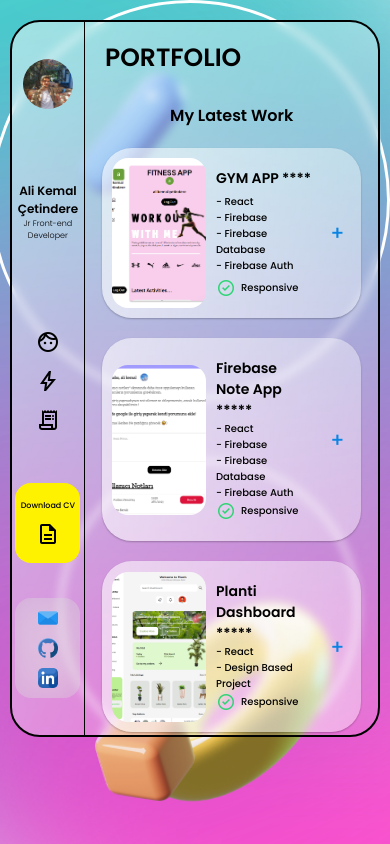
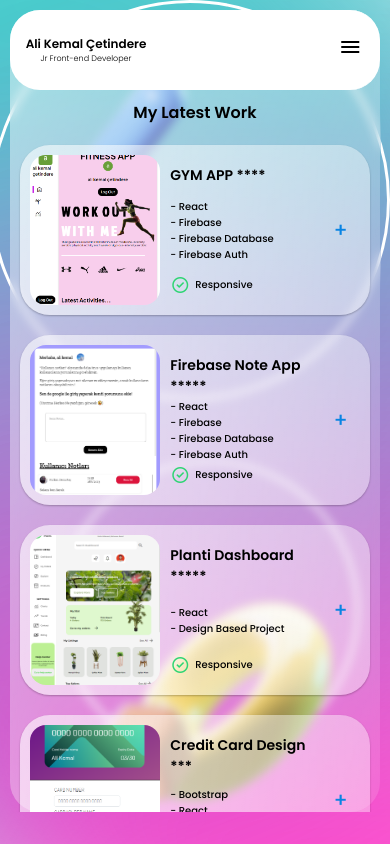
Before and after one commit to alkm-cet/Portfolio, a React (Create React App) app: page /Portfolio in a window 390 px wide. Built offline with nearby package versions, Linux system fonts and the light colour scheme.

Commit message:
toggle navbar

```diff
--- a/src/App.css
+++ b/src/App.css
@@ -44,8 +44,15 @@
 @media (max-width:768px) {
   .App {
     width: 95%;
-    height: 85%;
-    margin-top: 20px;
-    border: 2px solid black;
+    height: 95%;
+    margin-top: 10px;
+    border: 1px solid black;
   }
 }
+
+@media (max-width:530px) {
+  .App {
+    flex-direction: column;
+    border: none;
+  }
+}
--- a/src/components/LeftNavBar/LeftNavBar.css
+++ b/src/components/LeftNavBar/LeftNavBar.css
@@ -3,7 +3,6 @@
     height: 100%;
     /* border: 1px solid black; */
     border-right: 2px solid white;
-    ;
     border-radius: 30px 0 0 30px;
 
     display: flex;
@@ -12,14 +11,77 @@
     align-items: center;
     padding: 20px 0px;
     /* gap: 30px; */
+
 }
 
 @media (max-width:530px) {
     .LeftNavBar {
-        padding: 20px 0px;
-        border-right: 1px solid black;
+        height: 10%;
+        width: 100%;
+        position: absolute;
+        overflow: hidden;
+        background-color: white;
+        border-radius: 30px;
     }
 }
+
+
+@media (max-width:530px) {
+    .LeftNavBar.show {
+        gap: 20px;
+        width: 100%;
+        background-color: white;
+        position: absolute;
+        border-radius: 30px 30px 10px 10px;
+        /* border: 1px solid black; */
+
+        height: auto;
+        max-height: 9999px;
+    }
+}
+
+.toggleclosed {
+    /* border: 1px solid black; */
+    width: 100%;
+    height: 60%;
+
+    display: flex;
+    flex-direction: column;
+    justify-content: center;
+    align-items: center;
+
+    gap: 30px;
+}
+
+
+@media (max-width:530px) {
+    .toggleclosed {
+        gap: 20px;
+        width: 100%;
+        background-color: white;
+        position: absolute;
+        border-radius: 30px 30px 10px 10px;
+        /* border: 10px solid black; */
+
+        height: auto;
+        max-height: 9999px;
+        display: none;
+    }
+}
+
+.toggleshow {
+    display: flex;
+    flex-direction: column;
+    justify-content: center;
+    align-items: center;
+    gap: 20px;
+    width: 100%;
+    /* border: 1px solid black; */
+    height: auto;
+    max-height: 9999px;
+}
+
+
 
 
 .ProfilePhoto {
@@ -41,8 +103,7 @@
 
 @media (max-width:530px) {
     .ProfilePhoto {
-        width: 50px;
-        height: 50px;
+        display: none;
     }
 }
 
@@ -56,9 +117,37 @@
     justify-content: center;
     align-items: center;
 
-
     /* color: rgba(61, 90, 161, 1); */
     color: black;
+}
+
+@media (max-width:530px) {
+    .info {
+        flex-direction: row;
+        justify-content: space-around;
+    }
+}
+
+@media (min-width:530px) {
+    .inforight {
+        display: none;
+    }
+}
+
+
+.infoleft {
+    /* border: 1px solid black; */
+    display: flex;
+    flex-direction: column;
+
+    text-align: center;
+}
+
+.inforight {
+    /* border: 1px solid black; */
+    font-size: 16px;
+    width: 50%;
+    text-align: end;
 }
 
 
@@ -108,13 +197,20 @@
 .buttonsMain {
     /* border: 1px solid black; */
     width: 100%;
-    height: 20%;
+    height: auto;
 
     display: flex;
     flex-direction: column;
     justify-content: center;
     align-items: center;
     gap: 15px;
+}
+
+@media (max-width:530px) {
+    .buttonsMain {
+        flex-direction: row;
+        padding: 0px 5px;
+    }
 }
 
 
@@ -150,11 +246,11 @@
 }
 
 
-@media (max-width:530px) {
+/* @media (max-width:530px) {
     .navBtns p {
         display: none;
     }
-}
+} */
 
 .navBtns:hover {
     border-left: 3px solid black;
@@ -208,8 +304,9 @@
 
 @media (max-width:530px) {
     .cvBTN {
-        height: 80px;
-        font-size: 8px;
+        flex-direction: row;
+        height: 30px;
+        font-size: 12px;
     }
 }
 
@@ -225,15 +322,14 @@
     background: rgba(204, 204, 204, 0.3);
     border-radius: 1rem;
     /* border: 2.4px solid rgba(255, 255, 255, 0.1); */
-    border: none;
+    /* border: none; */
 
     backdrop-filter: blur(17.8416px);
 }
 
 @media (max-width:530px) {
     .linkcontainer {
-        flex-direction: column;
-        height: 100px;
+        height: 35px;
     }
 }
 
--- a/src/components/LeftNavBar/LeftNavBar.jsx
+++ b/src/components/LeftNavBar/LeftNavBar.jsx
@@ -1,4 +1,4 @@
-import React from 'react'
+import React, { useState } from 'react'
 import './LeftNavBar.css';
 import photo from '../../images/photo.jpg'
 import email from '../../images/email.png'
@@ -8,15 +8,36 @@ import { Link } from "react-router-dom";
 import CV from '../../../src/CV/CV.pdf'
 
 function LeftNavBar() {
+
+    const [open, setOpen] = useState(false);
+
+    const handleOpen = () => {
+        setOpen(current => !current)
+    }
+
     return (
-        <div className='LeftNavBar'>
+
+        <div className={open == true ? 'LeftNavBar show' : ' LeftNavBar'}>
             <div className='ProfilePhoto' style={{ backgroundImage: `url(${photo})` }}></div>
 
-            <div className="info">
+            <div className="info" >
+                <div className="infoleft">
                     <h2>Ali Kemal Çetindere</h2>
                     <small>Jr Front-end Developer</small>
                 </div>
 
+                <div className="inforight" onClick={handleOpen}>
+                    {open == true
+                        ? <span class="material-symbols-outlined">
+                            close
+                        </span>
+                        : <span class="material-symbols-outlined">
+                            menu
+                        </span>}
+                </div>
+            </div>
+
+            <div className={open == true ? 'toggleshow' : ' toggleclosed'}>
                 <div className="buttonsMain">
                     <Link to="/" style={{ textDecoration: 'none', width: '70%' }}>
                         <div className="navBtns">
@@ -72,6 +93,8 @@ function LeftNavBar() {
                     </a>
 
                 </div>
+            </div>
+
 
         </div>
     )
--- a/src/components/RightSide/RightSideMain.css
+++ b/src/components/RightSide/RightSideMain.css
@@ -3,3 +3,9 @@
     height: 100%;
     /* border: 1px solid black; */
 }
+
+@media (max-width:530px) {
+    .RightSideMain {
+        width: 100%;
+    }
+}
--- a/src/components/RightSide/RightSidePages/AboutMePage/AboutMe.css
+++ b/src/components/RightSide/RightSidePages/AboutMePage/AboutMe.css
@@ -6,6 +6,15 @@
     display: flex;
     flex-direction: column;
 }
+
+@media (max-width:530px) {
+    .AboutMe {
+        justify-content: center;
+        align-items: center;
+        padding: 20px 0px;
+    }
+}
+
 
 .AboutMe h1 {
     height: 10%;
@@ -26,6 +35,13 @@
     }
 }
 
+@media (max-width:530px) {
+    .AboutMe h1 {
+        display: none;
+    }
+}
+
+
 
 
 .aboutmecontainer {
@@ -41,6 +57,8 @@
 @media (max-width:530px) {
     .aboutmecontainer {
         flex-direction: column;
+        height: 100%;
+        /* background-color: #cf23cf; */
     }
 }
 
@@ -75,6 +93,11 @@
     .aboutmeparagraf {
         width: 100%;
         font-size: 12px;
+
+        display: flex;
+        flex-direction: column;
+        justify-content: center;
+        align-items: center;
     }
 }
 
@@ -128,7 +151,7 @@
 @media (max-width:530px) {
     .aboutmehuman {
         width: 100%;
-        height: 200px;
+        height: 140px;
         font-size: 17px;
     }
 }
--- a/src/components/RightSide/RightSidePages/PortfolioPage/Portfolio.css
+++ b/src/components/RightSide/RightSidePages/PortfolioPage/Portfolio.css
@@ -69,6 +69,12 @@
 @media (max-width:768px) {
     .cardmain {
         width: 95%;
+    }
+}
+
+@media (max-width:530px) {
+    .cardmain {
+        width: 100%;
     }
 }
 
--- a/src/components/RightSide/RightSidePages/PortfolioPage/Portfolio.jsx
+++ b/src/components/RightSide/RightSidePages/PortfolioPage/Portfolio.jsx
@@ -36,9 +36,9 @@ function Portfolio() {
                                         <h3 className='cardtitle'>{item.title}</h3>
                                         <div >
                                             {
-                                                item.subtitles.map(subs => {
+                                                item.subtitles.map((subs , index) => {
                                                     return (
-                                                        <p className='subtitles'>- {subs}</p>
+                                                        <p className='subtitles' key={index}>- {subs}</p>
                                                     )
                                                 })
                                             }
--- a/src/components/RightSide/RightSidePages/SkillsPage/Skills.css
+++ b/src/components/RightSide/RightSidePages/SkillsPage/Skills.css
@@ -1,10 +1,17 @@
 .Skills {
     width: 100%;
     height: 100%;
-    /* border: 1px solid black; */
+}
 
+@media (max-width:530px) {
+    .Skills {
+        padding: 20px 0px;
+        display: flex;
+        justify-content: center;
+        align-items: center;
+    }
+}
 
-}
 
 .Skills h1 {
     height: 10%;
@@ -25,17 +32,30 @@
     }
 }
 
+@media (max-width:530px) {
+    .Skills h1 {
+        display: none;
+    }
+}
+
 .skillsmidcontainer {
     width: 100%;
     height: 90%;
 
     display: flex;
     flex-direction: column;
-    justify-content: center;
+    justify-content: space-evenly;
     align-items: center;
 
     /* border: 1px solid black; */
 }
+
+/*
+@media (max-width:530px) {
+    .skillsmidcontainer {
+        justify-content: ;
+    }
+} */
 
 /* ------------- SKILLS CARD */
 
@@ -44,16 +64,8 @@
     display: flex;
     justify-content: center;
     align-items: center;
-    margin: auto;
     width: 100%;
     justify-content: center;
-}
-
-@media (max-width:530px) {
-    .hoverContainer {
-        justify-content: flex-start;
-        padding-left: 10px;
-    }
 }
 
 .hovercard {
@@ -97,8 +109,8 @@
 
 @media (max-width:530px) {
     .hovercard {
-        width: 100px;
-        height: 150px;
+        width: 120px;
+        height: 170px;
         font-size: 16px;
     }
 }
@@ -147,6 +159,6 @@
 
 @media (max-width:530px) {
     .hovercard:hover~.hovercard {
-        translate: 30px;
+        translate: 35px;
     }
 }
```
Lines whose indentation alone changed are shown as unchanged.
